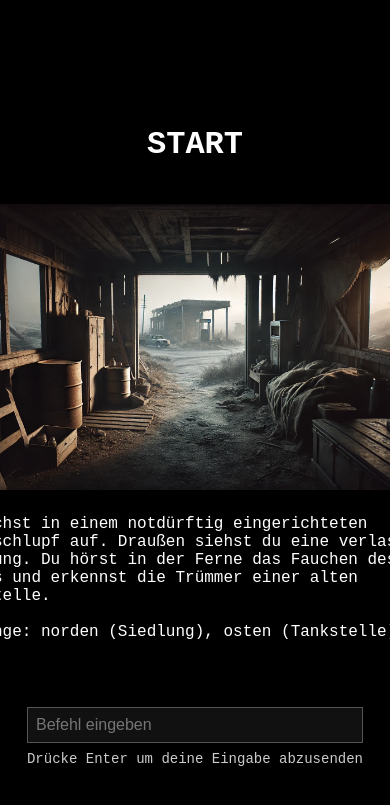
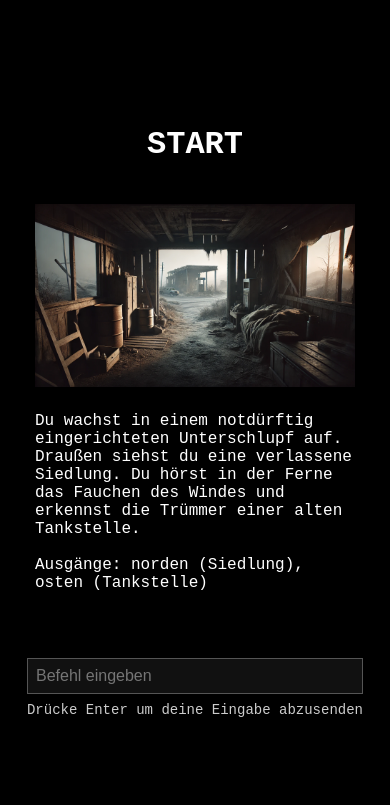
Before and after one commit to JonaVo/my-textadventure, a Flask app: page / in a window 390 px wide; the page is wider, and only the part inside the window is pictured. Shown: the top 805 px of that part. Run offline with Flask 3, Linux system fonts and the light colour scheme.

Commit message:
fixed mobile view

```diff
--- a/templates/index.html
+++ b/templates/index.html
@@ -32,12 +32,16 @@
         display: flex;
         justify-content: space-between;
         align-items: flex-start;
-        max-width: 1100px;
+        max-width: 900px;
       }
-      @media (max-width: 700px) {
+      @media (max-width: 480px) {
         .content {
           flex-direction: column;
           align-items: center;
+        }
+        .left-column,
+        .right-column {
+          margin: 0 10px;
         }
       }
 
@@ -74,8 +78,7 @@
       }
 
       .image {
-        max-width: 500px;
-        min-height: 285px;
+        max-width: 100%;
         margin-bottom: 20px;
       }
 
```
